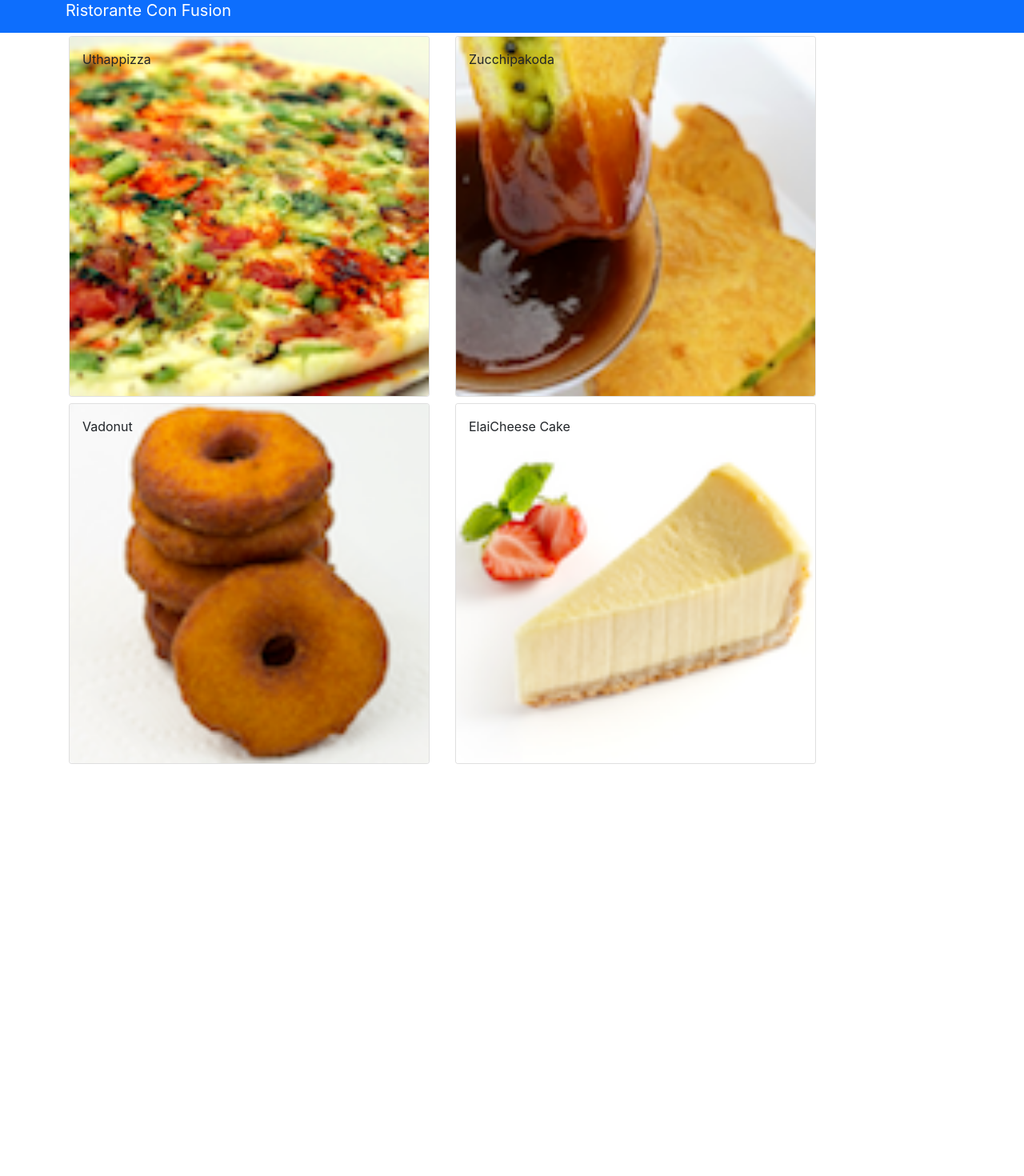
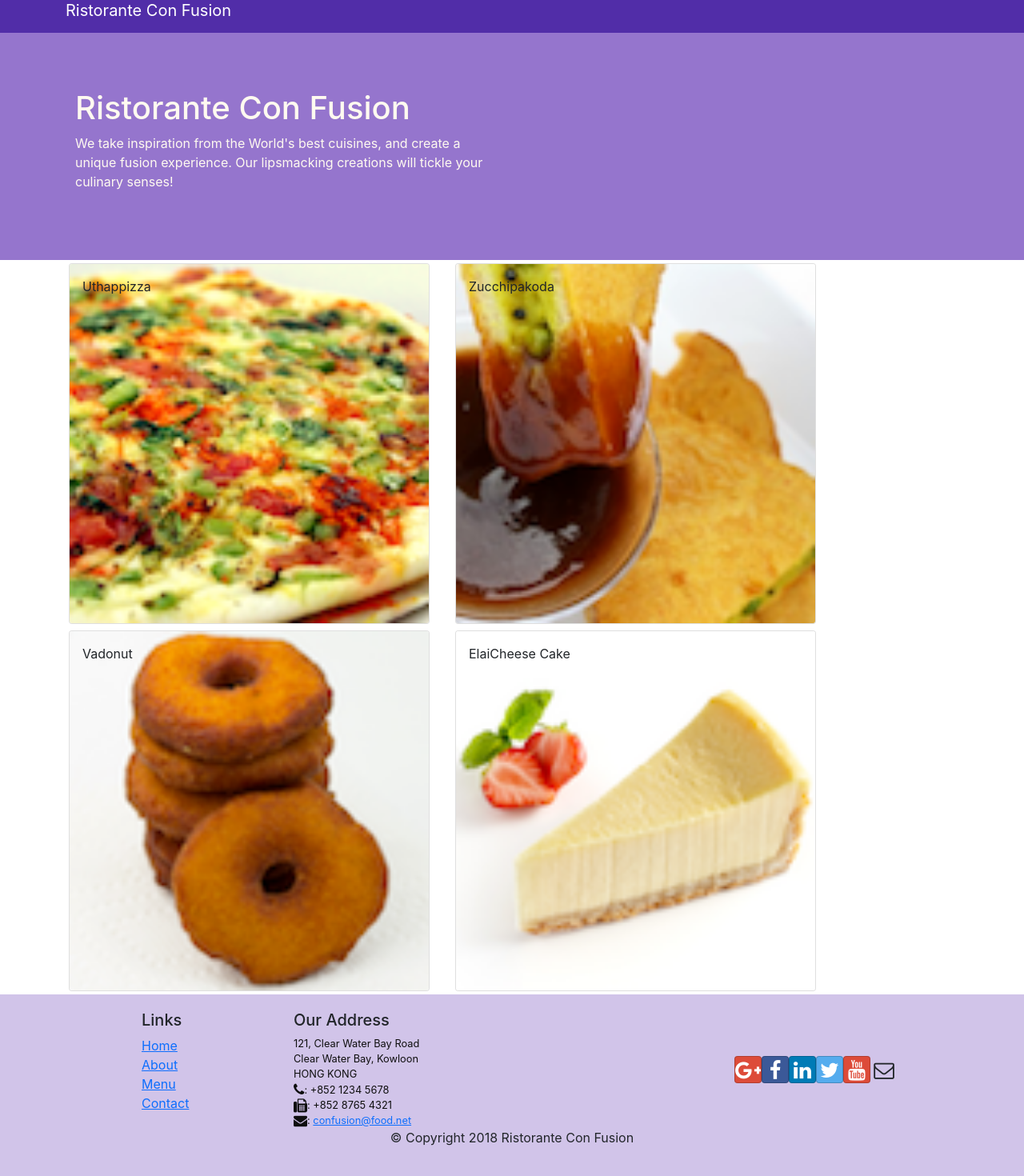
Before and after one commit to DivyMotisariya/ReactJS-Tutorial-Basics, a React (Create React App) app: page / in a window 1280 px wide. Shown: the part 15-1485 px from the top of the page at 80% size. Before the commit the page ends 974 px from the top, so only its background shows below. Built offline with nearby package versions, Linux system fonts and the light colour scheme.

Commit message:
Added Header and Footer

```diff
--- a/package.json
+++ b/package.json
@@ -7,6 +7,7 @@
     "@testing-library/react": "^11.1.0",
     "@testing-library/user-event": "^12.1.10",
     "bootstrap": "^5.0.2",
+    "bootstrap-social": "^5.1.1",
     "css-loader": "^6.2.0",
     "postcss-loader": "^6.1.1",
     "react": "^17.0.2",
--- a/src/App.css
+++ b/src/App.css
@@ -1,38 +1,34 @@
-.App {
-  text-align: center;
+.row-header {
+	margin: 0px auto;
+	padding: 0px auto;
 }
 
-.App-logo {
-  height: 40vmin;
-  pointer-events: none;
+.row-content {
+	margin: 0px auto;
+	padding: 50px 0px 50px 0px;
+	border-bottom: 1px ridge;
+	min-height: 400px;
 }
 
-@media (prefers-reduced-motion: no-preference) {
-  .App-logo {
-    animation: App-logo-spin infinite 20s linear;
-  }
+.footer {
+	background-color: #d1c4e9;
+	margin: 0px auto;
+	padding: 20px 0px 20px 0px;
 }
 
-.App-header {
-  background-color: #282c34;
-  min-height: 100vh;
-  display: flex;
-  flex-direction: column;
-  align-items: center;
-  justify-content: center;
-  font-size: calc(10px + 2vmin);
-  color: white;
+.jumbotron {
+	padding: 70px 30px 70px 30px;
+	margin: 0px auto;
+	background: #9575cd;
+	color: floralwhite;
 }
 
-.App-link {
-  color: #61dafb;
+address {
+	font-size: 80%;
+	margin: 0px;
+	color: #0f0f0f;
 }
 
-@keyframes App-logo-spin {
-  from {
-    transform: rotate(0deg);
-  }
-  to {
-    transform: rotate(360deg);
-  }
+.navbar-dark {
+	background-color: #512da8;
 }
--- a/src/App.js
+++ b/src/App.js
@@ -1,5 +1,6 @@
 import React, { Component } from "react";
 import Main from "./components/Main.Component";
+import "./App.css";
 
 class App extends Component {
 	render() {
--- /dev/null
+++ b/src/components/Footer.Component.js
@@ -0,0 +1,90 @@
+import React from "react";
+
+function Footer(props) {
+	return (
+		<div className="footer">
+			<div className="container">
+				<div className="row justify-content-center">
+					<div className="col-4 offset-1 col-sm-2">
+						<h5>Links</h5>
+						<ul className="list-unstyled">
+							<li>
+								<a href="/">Home</a>
+							</li>
+							<li>
+								<a href="/">About</a>
+							</li>
+							<li>
+								<a href="/">Menu</a>
+							</li>
+							<li>
+								<a href="contactus.html">Contact</a>
+							</li>
+						</ul>
+					</div>
+					<div className="col-7 col-sm-5">
+						<h5>Our Address</h5>
+						<address>
+							121, Clear Water Bay Road
+							<br />
+							Clear Water Bay, Kowloon
+							<br />
+							HONG KONG
+							<br />
+							<i className="fa fa-phone fa-lg"></i>: +852 1234 5678
+							<br />
+							<i className="fa fa-fax fa-lg"></i>: +852 8765 4321
+							<br />
+							<i className="fa fa-envelope fa-lg"></i>:{" "}
+							<a href="mailto:confusion@food.net">confusion@food.net</a>
+						</address>
+					</div>
+					<div className="col-12 col-sm-4 align-self-center">
+						<div className="text-center">
+							<a
+								className="btn btn-social-icon btn-google"
+								href="http://google.com/+"
+							>
+								<i className="fa fa-google-plus"></i>
+							</a>
+							<a
+								className="btn btn-social-icon btn-facebook"
+								href="http://www.facebook.com/profile.php?id="
+							>
+								<i className="fa fa-facebook"></i>
+							</a>
+							<a
+								className="btn btn-social-icon btn-linkedin"
+								href="http://www.linkedin.com/in/"
+							>
+								<i className="fa fa-linkedin"></i>
+							</a>
+							<a
+								className="btn btn-social-icon btn-twitter"
+								href="http://twitter.com/"
+							>
+								<i className="fa fa-twitter"></i>
+							</a>
+							<a
+								className="btn btn-social-icon btn-google"
+								href="http://youtube.com/"
+							>
+								<i className="fa fa-youtube"></i>
+							</a>
+							<a className="btn btn-social-icon" href="mailto:">
+								<i className="fa fa-envelope-o"></i>
+							</a>
+						</div>
+					</div>
+				</div>
+				<div className="row justify-content-center">
+					<div className="col-auto">
+						<p>© Copyright 2018 Ristorante Con Fusion</p>
+					</div>
+				</div>
+			</div>
+		</div>
+	);
+}
+
+export default Footer;
--- /dev/null
+++ b/src/components/Header.Component.js
@@ -0,0 +1,32 @@
+import React, { Component } from "react";
+import { Navbar, NavbarBrand, Jumbotron } from "reactstrap";
+
+class Header extends Component {
+	render() {
+		return (
+			<React.Fragment>
+				<Navbar dark>
+					<div className="container">
+						<NavbarBrand href="/">Ristorante Con Fusion</NavbarBrand>
+					</div>
+				</Navbar>
+				<Jumbotron>
+					<div className="container">
+						<div className="row row-header">
+							<div className="col-12 col-sm-6">
+								<h1>Ristorante Con Fusion</h1>
+								<p>
+									We take inspiration from the World's best cuisines, and create
+									a unique fusion experience. Our lipsmacking creations will
+									tickle your culinary senses!
+								</p>
+							</div>
+						</div>
+					</div>
+				</Jumbotron>
+			</React.Fragment>
+		);
+	}
+}
+
+export default Header;
--- a/src/components/Main.Component.js
+++ b/src/components/Main.Component.js
@@ -1,8 +1,9 @@
 import React, { Component } from "react";
-import { Navbar, NavbarBrand } from "reactstrap";
 import Menu from "./Menu.Component";
 import SelectedDish from "./SelectedDish.Component";
 import { DISHES } from "../shared/dishes.shared";
+import Header from "./Header.Component";
+import Footer from "./Footer.Component";
 
 class Main extends Component {
 	constructor(props) {
@@ -23,11 +24,7 @@
 	render() {
 		return (
 			<div>
-				<Navbar dark color="primary">
-					<div className="container">
-						<NavbarBrand href="/">Ristorante Con Fusion</NavbarBrand>
-					</div>
-				</Navbar>
+				<Header />
 				<Menu
 					dishes={this.state.dishes}
 					onClick={(dishId) => this.onDishSelect(dishId)}
@@ -39,6 +36,7 @@
 						)[0]
 					}
 				/>
+        <Footer />
 			</div>
 		);
 	}
--- a/src/index.js
+++ b/src/index.js
@@ -1,6 +1,8 @@
 import React from "react";
 import ReactDOM from "react-dom";
 import "bootstrap/dist/css/bootstrap.min.css";
+import "font-awesome/css/font-awesome.min.css";
+import "bootstrap-social/bootstrap-social.css";
 import "./index.css";
 import App from "./App";
 import reportWebVitals from "./reportWebVitals";
```
Also changed, not shown: 2 other files (tests, documents, lock files or other folders).
